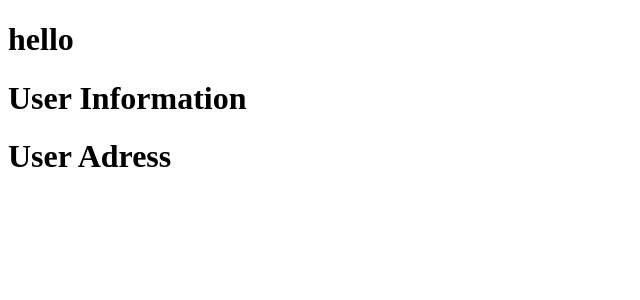
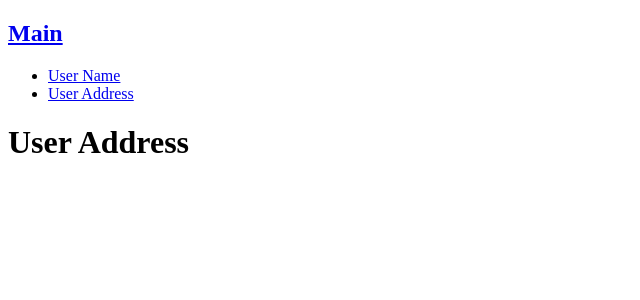
Before and after one commit to jong-jang/react-query, a React (Create React App) app: page /address in a window 1280 px wide. Shown: the top 300 px of the page, without its empty margins (0-640 px from the left). Built offline with nearby package versions, Linux system fonts and the light colour scheme; no server answers.

Commit message:
query key가 같을때 테스트 세팅

```diff
--- a/src/App.js
+++ b/src/App.js
@@ -2,6 +2,9 @@ import { QueryClientProvider, QueryClient } from '@tanstack/react-query';
 import { ReactQueryDevtools } from '@tanstack/react-query-devtools';
 import Userinfo from './Userinfo';
 import UserAddress from './UserAddress';
+import Menu from './Menu';
+import { Route, Routes } from 'react-router-dom';
+import Main from './Main';
 
 function App() {
 	const queryClient = new QueryClient();
@@ -9,9 +12,12 @@ function App() {
 	return (
 		<QueryClientProvider client={queryClient}>
 			<div className='App'>
-				<h1>hello</h1>
-				<Userinfo />
-				<UserAddress />
+				<Menu />
+				<Routes>
+					<Route path='/' element={<Main />} />
+					<Route path='/name' element={<Userinfo />} />
+					<Route path='/address' element={<UserAddress />} />
+				</Routes>
 			</div>
 			<ReactQueryDevtools />
 		</QueryClientProvider>
--- /dev/null
+++ b/src/Main.jsx
@@ -0,0 +1,11 @@
+import React from 'react';
+
+function Main() {
+	return (
+		<main>
+			<h1>Main</h1>
+		</main>
+	);
+}
+
+export default Main;
--- /dev/null
+++ b/src/Menu.jsx
@@ -0,0 +1,21 @@
+import { Link } from 'react-router-dom';
+
+function Menu() {
+	return (
+		<nav>
+			<h1>
+				<Link to='/'>Main</Link>
+			</h1>
+
+			<ul id='gnb'>
+				<li>
+					<Link to='/name'>User Name</Link>
+				</li>
+				<li>
+					<Link to='/address'>User Address</Link>
+				</li>
+			</ul>
+		</nav>
+	);
+}
+export default Menu;
--- a/src/UserAddress.jsx
+++ b/src/UserAddress.jsx
@@ -5,7 +5,7 @@ function UserAddress() {
 
 	return (
 		<div>
-			<h1>User Adress</h1>
+			<h1>User Address</h1>
 			{isSuccess && <p>{data.address.street}</p>}
 		</div>
 	);
```
